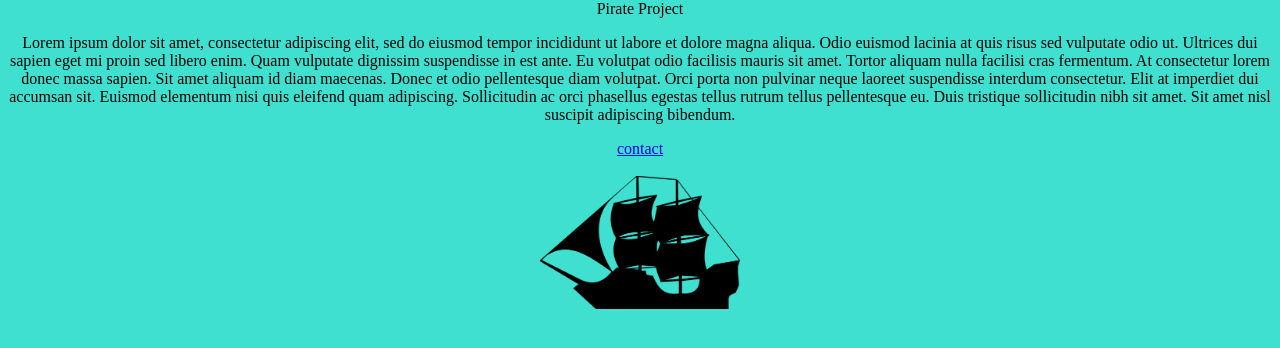
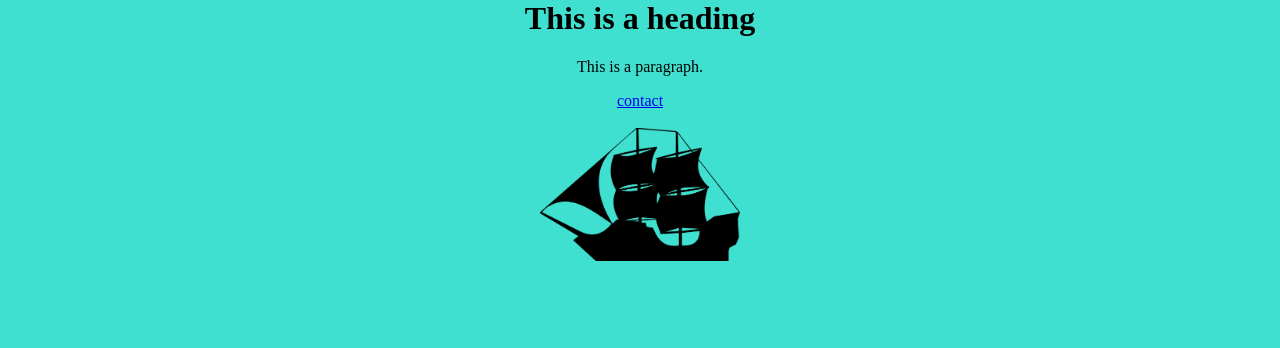
Before and after one commit to AJ141299/YorKorsairs, a plain HTML site: page index.html in a window 1280 px wide. Drawn offline with Linux system fonts and the light colour scheme.

Commit message:
Update index.html

```diff
--- a/index.html
+++ b/index.html
@@ -6,11 +6,9 @@
     <title>Document</title>
     <link rel="stylesheet" href="style.css">
 </head>
-<body
-    <h1> Pirate Project </h1>
-    <p> Lorem ipsum dolor sit amet, consectetur adipiscing elit, sed do eiusmod tempor incididunt ut labore et dolore magna aliqua. Odio euismod lacinia at quis risus sed vulputate odio ut. Ultrices dui sapien eget mi proin sed libero enim. Quam vulputate dignissim suspendisse in est ante. Eu volutpat odio facilisis mauris sit amet. Tortor aliquam nulla facilisi cras fermentum. At consectetur lorem donec massa sapien. Sit amet aliquam id diam maecenas. Donec et odio pellentesque diam volutpat. Orci porta non pulvinar neque laoreet suspendisse interdum consectetur. Elit at imperdiet dui accumsan sit. Euismod elementum nisi quis eleifend quam adipiscing. Sollicitudin ac orci phasellus egestas tellus rutrum tellus pellentesque eu. Duis tristique sollicitudin nibh sit amet.
-
-        Sit amet nisl suscipit adipiscing bibendum.</p>
+<body>
+  <h1>This is a heading</h1>
+  <p>This is a paragraph.</p>
     <a href="/contact.html">contact</a>
     <br></br>
     <img src="PirateShip.png" alt="Pirate Ship" width="200">
```
